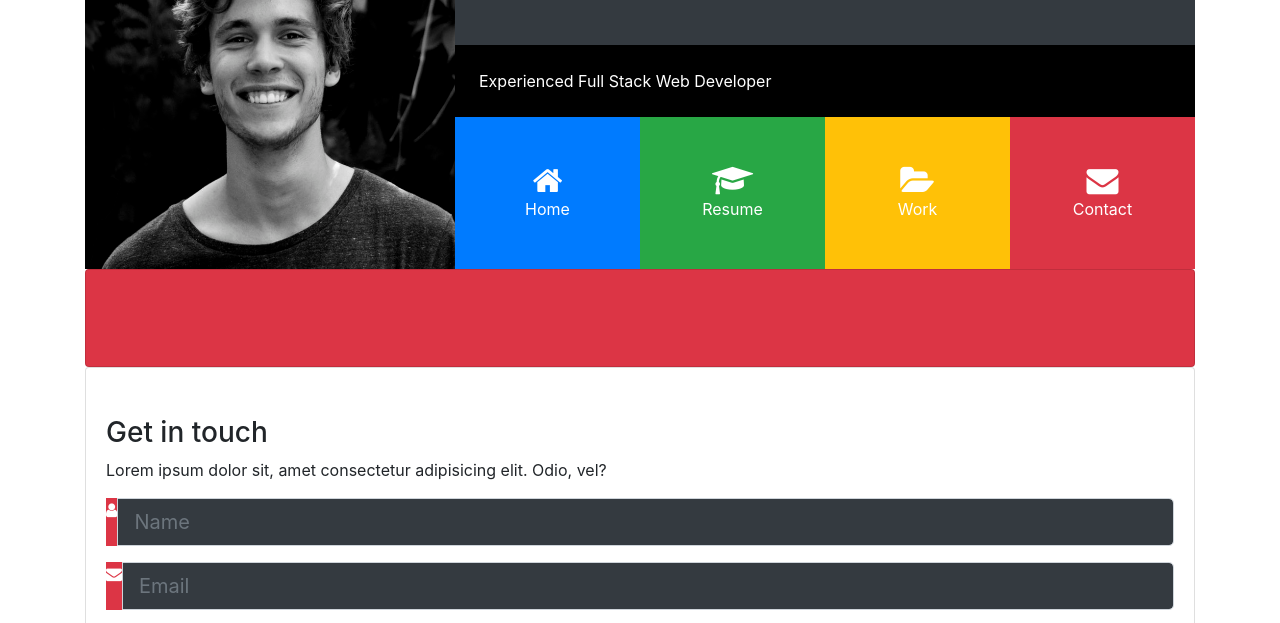
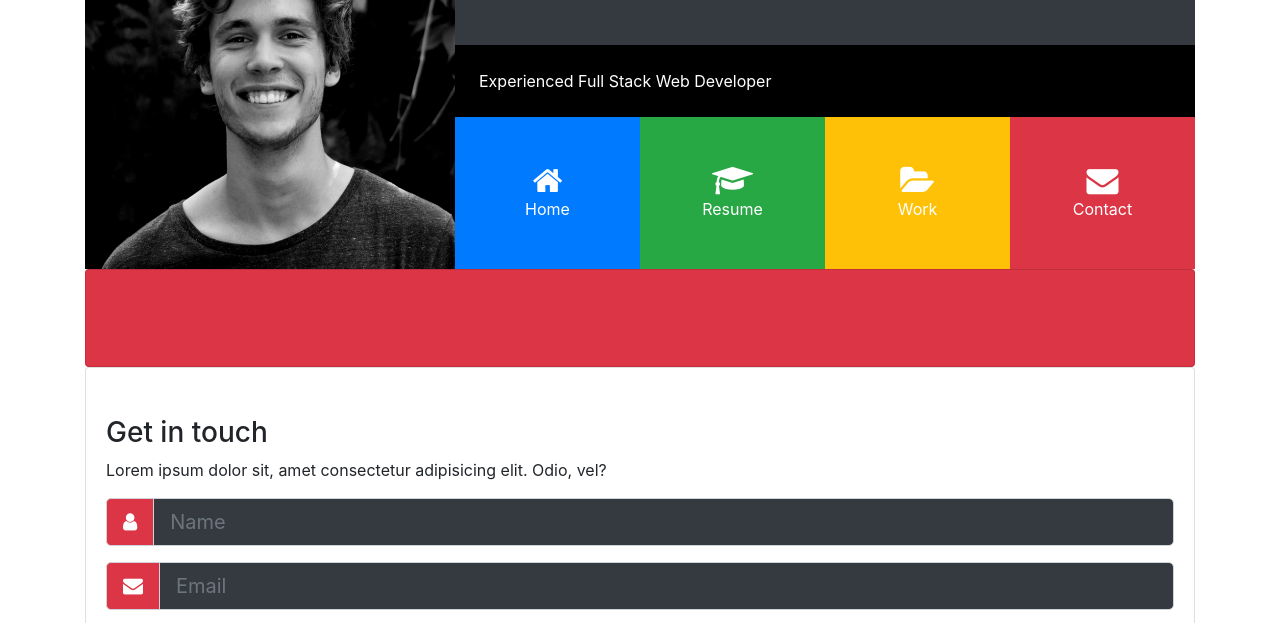
Before and after one commit to Azkom/bs4examples-resume, a website: page src/index.html in a window 1280 px wide. Both pictures are taken after a click on the element "Contact". Shown: the part 126-749 px from the top of the page. Drawn offline with Linux system fonts and the light colour scheme; some packages are replaced by stand-ins of ours; a script that the page names is missing.

Commit message:
Update input-group styles to 4.1.1

```diff
--- a/src/index.html
+++ b/src/index.html
@@ -225,25 +225,31 @@
                 <form>
                     <div class="form-group">
                          <div class="input-group input-group-lg">
-                        <span class="input-group-addon bg-danger text-white">
+                             <div class="input-group-prepend">
+                                 <span class="input-group-text bg-danger text-white">
                                      <i class="fa fa-user"></i>
                                  </span>
+                                </div>
                                 <input type="text" class="form-control bg-dark text-white" placeholder="Name">
                     </div>
                     </div>
                    <div class="form-group">
                        <div class="input-group input-group-lg">
-                        <span class="input-group-addon bg-danger text-white">
+                           <div class="input-group-prepend">
+                               <span class="input-group-text bg-danger text-white">
                                    <i class="fa fa-envelope"></i>
                                </span>
+                           </div>
                         <input type="email" class="form-control bg-dark text-white" placeholder="Email">
                     </div>
                    </div>
                     <div class="form-group">
                         <div class="input-group input-group-lg">
-                        <span class="input-group-addon bg-danger text-white">
+                            <div class="input-group-prepend">
+                                <span class="input-group-text bg-danger text-white">
                                     <i class="fa fa-pencil"></i>
                                 </span>
+                            </div>
                         <textarea rows="5" class="form-control bg-dark text-white" placeholder="Message"></textarea>
                     </div>
                     </div>
```
Lines whose indentation alone changed are shown as unchanged.
